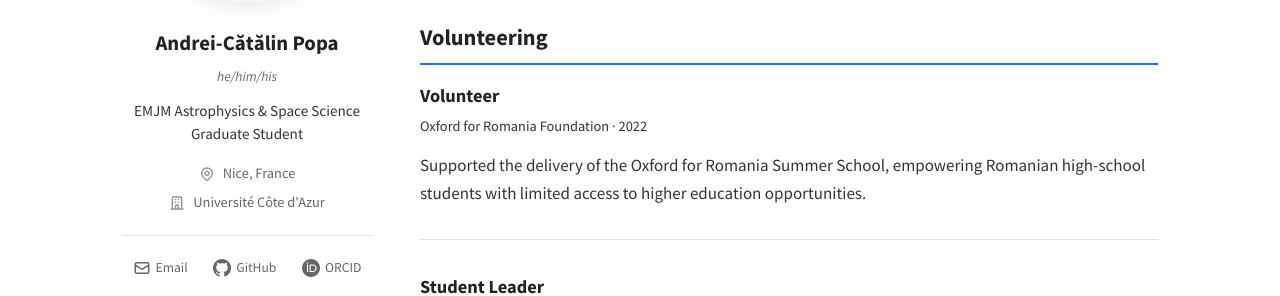
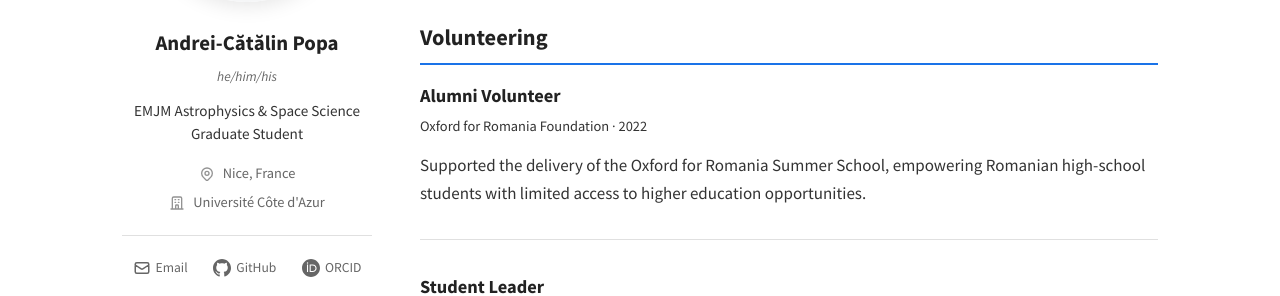
Before and after one commit to acpopa/acpopa.github.io, a Jekyll site: the page built from teaching.md, in a window 1280 px wide and 900 px high, scrolled down 1477 px. Shown: the part 288-584 px from the top of the window. Built offline with Jekyll 4.4.1, drawn with Linux system fonts in a browser that asks for light colours.

Commit message:
Update teaching.md

```diff
--- a/teaching.md
+++ b/teaching.md
@@ -57,7 +57,7 @@ I'm passionate about science communication and making astronomy and astrophysics
 ## Volunteering
 
 <div class="entry">
-<h3>Volunteer</h3>
+<h3>Alumni Volunteer</h3>
 <p class="entry-meta">Oxford for Romania Foundation · 2022</p>
 <p>Supported the delivery of the Oxford for Romania Summer School, empowering Romanian high-school students with limited access to higher education opportunities.</p>
 </div>
```
